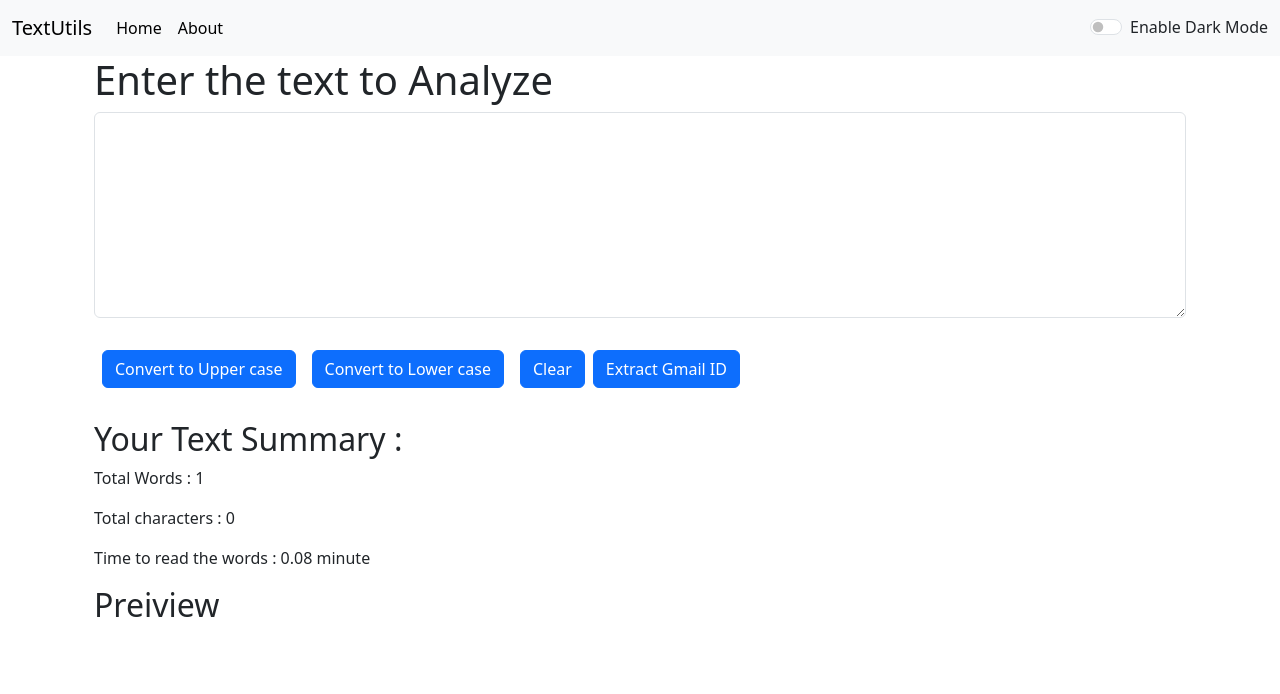
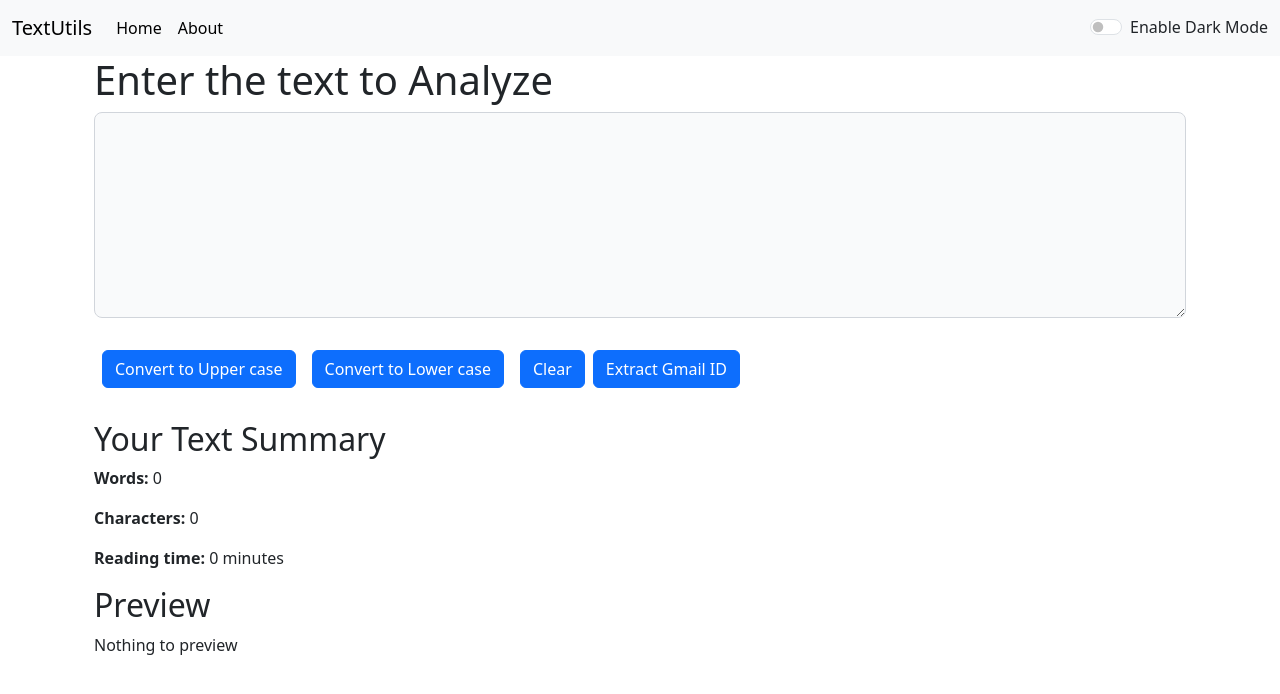
Before and after one commit to MohmmedFurqaan/Text_Utils_React, a React (Create React App) app: page / in a window 1280 px wide. Shown: the top 694 px of the page. Built offline with nearby package versions, Linux system fonts and the light colour scheme.

Commit message:
(ENHANCE) dark/light mode fixed the issues, proper utility functionality like improved email extraction, word count, characters (ADDED) transition on switching the dark and the light mode

```diff
--- a/src/components/App.js
+++ b/src/components/App.js
@@ -1,26 +1,32 @@
 // Main App
 
+import '../style/app.css';
 import NavBar from "./NavBar";
 import TextForm from "./TextForm";
 import React, { useState } from "react";
 
 export default function App() {
   // state for the dark mode and the light mode
-  const [mode, SetMode] = useState("light");
+  const [mode, setMode] = useState("light");
 
   // handle the switching
 
-  const toggleMode = ()=> {
-    if (mode === "light"){
-      SetMode("dark");
-      document.body.style.backgroundColor = 'grey'
-      document.body.style.color = 'white'
-    } else{
-      SetMode("light");
-      document.body.style.backgroundColor = 'white'
-      document.body.style.color = 'black'
-    }
+  // //     background-color: #00002f;
+  //   color: cadetblue;
+  //   font-family: monospace;
+
+  const toggleMode = () => {
+  if (mode === "light") {
+    setMode("dark");
+    document.body.classList.add("dark-mode");
+    document.body.classList.remove("light-mode");
+  } else {
+    setMode("light");
+    document.body.classList.add("light-mode");
+    document.body.classList.remove("dark-mode");
   }
+};
+
 
   return (
     <>
--- a/src/components/TextForm.js
+++ b/src/components/TextForm.js
@@ -5,6 +5,9 @@ export default function TextForm() {
 
     // declaring constants for the state
     let [text, setText] = useState("");
+
+    const wordCount = text.trim().split(/\s+/).filter(Boolean).length;
+
 
     // handle clicking Capitalize
     const HandleUpclick = ()=>{
@@ -23,28 +26,18 @@ export default function TextForm() {
 
     // extract the gmail
 
-    let HandleEmailClick = ()=>{
+    const HandleEmailClick = () => {
+        const emailRegex = /[a-zA-Z0-9._%+-]+@[a-zA-Z0-9.-]+\.[a-zA-Z]{2,}/g;
+        const found = text.match(emailRegex);
 
-        // regex expression for the email
-        const email_regex = /[a-zA-Z0-9._%+-]+@[a-zA-Z0-9.-]+\.[a-zA-Z]{2,}/g;
-        // var for the email_found if the Gmail ID found update the variable
-        let email_found = '';
-
-        // condition
-        if (text === ''){
-            alert("(ERROR) enter the text that contains email to find the email Id from the text !");
-            setText('');
+        if (!text.trim()) {
+            alert("Please enter text containing an email.");
+            return;
         }
 
-        if (text.match(email_regex)){
-            email_found = text.match(email_regex);
-            setText("Found Gmail Id is: " + email_found);
-        } else {
-            setText("No gmail id found !")
-        }
+        alert(found ? `Email found: ${found.join(", ")}` : "No email found");
+    };
 
-
-    }
 
 
     // handle on change
@@ -80,16 +73,16 @@ export default function TextForm() {
             {/* Text Summary */}
 
             <div className="container my-3">
-                <h2>Your Text Summary : </h2>
-                <p>Total Words : {text.split(" ").length}</p>
-                <p>Total characters : {text.length}</p>
-                <p>Time to read the words : {0.08 * text.split(" ").length} minute</p>
+                <h2>Your Text Summary</h2>
 
-                {/* preiview */}
+                <p><strong>Words:</strong> {wordCount}</p>
+                <p><strong>Characters:</strong> {text.length}</p>
+                <p><strong>Reading time:</strong> {(wordCount * 0.08)} minutes</p>
 
-                <h2>Preiview</h2>
-                <p>{text}</p>
+                <h2>Preview</h2>
+                <p>{text.length > 0 ? text : "Nothing to preview"}</p>
             </div>
+
 
         </>
     );
--- /dev/null
+++ b/src/style/app.css
@@ -0,0 +1,38 @@
+body {
+  transition: background-color 0.5s ease, color 0.3s ease;
+}
+
+
+.dark-mode {
+  background-color: #121212;
+  color: #e5e7eb;
+  font-family: 'Inter', system-ui, sans-serif;
+}
+.light-mode {
+  background-color: #ffffff;
+  color: #111827;
+  font-family: 'Inter', system-ui, sans-serif;
+}
+
+/* Light mode */
+textarea.form-control {
+  background-color: #f9fafb;
+  color: #111827;
+  border: 1px solid #d1d5db;
+  border-radius: 8px;
+  padding: 12px;
+  font-size: 15px;
+}
+
+/* Dark mode */
+.dark-mode textarea.form-control {
+  background-color: #1f2933;
+  color: #e5e7eb;
+  border: 1px solid #374151;
+}
+
+/* Focus state */
+textarea.form-control:focus {
+  border-color: #3b82f6;
+  box-shadow: 0 0 0 2px rgba(59,130,246,0.25);
+}
```
